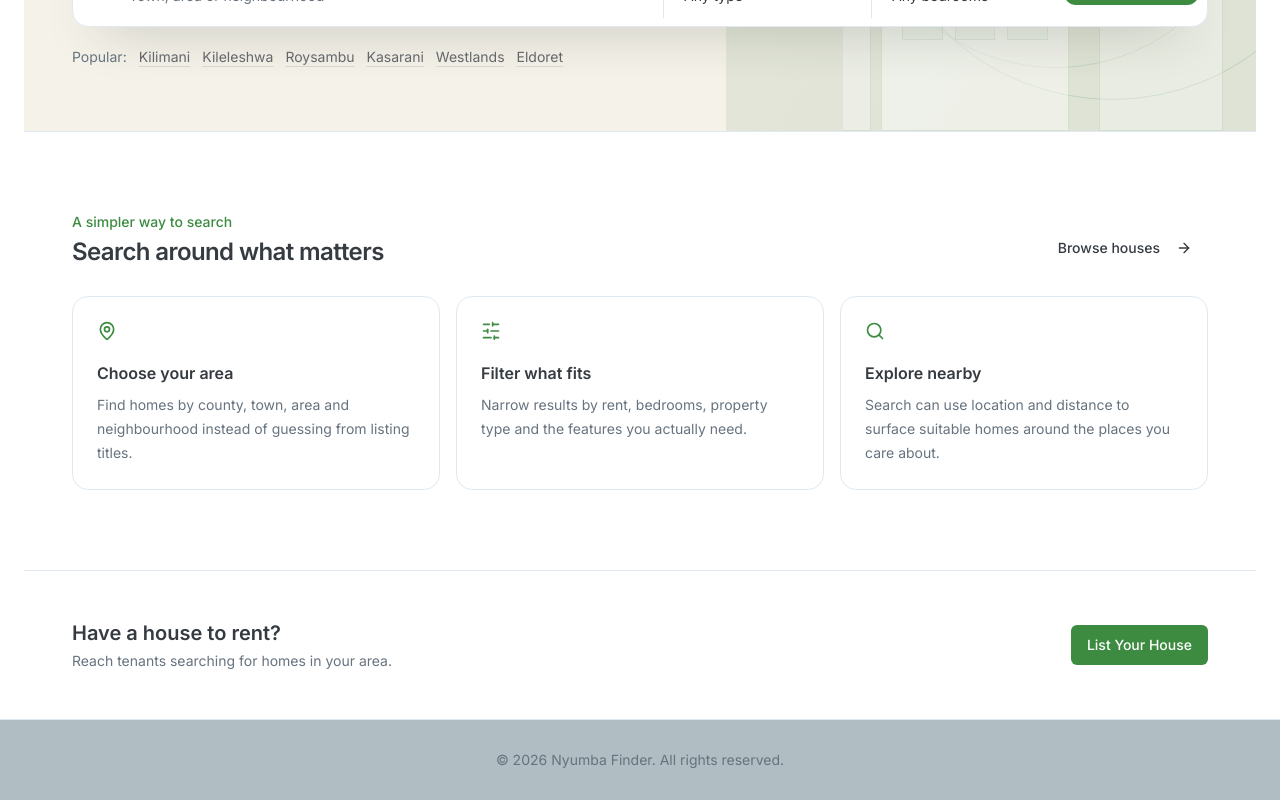
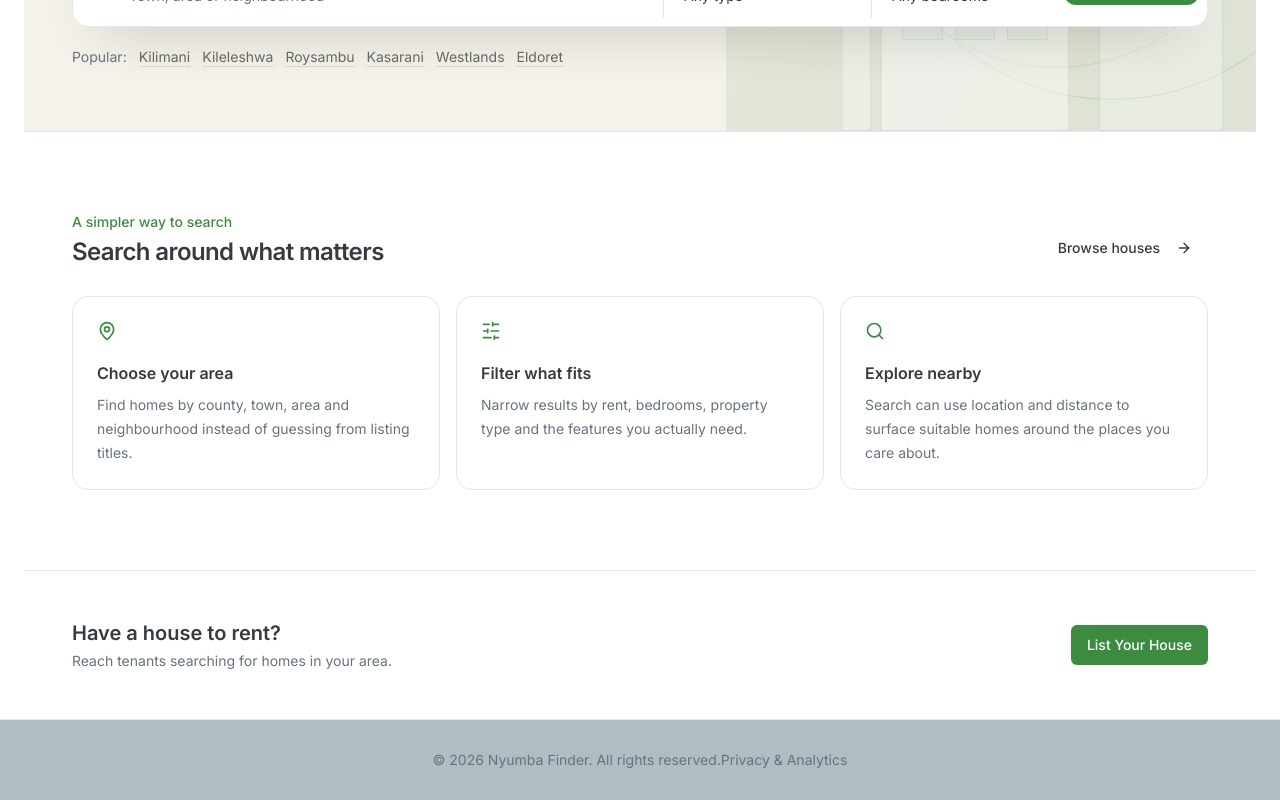
Before and after one commit to jaykurgat/Nyumba-Finder, a Next.js app: page / in a window 1280 px wide. Shown: the part 509-1309 px from the top of the page. Built offline with nearby package versions, Linux system fonts and the light colour scheme.

Commit message:
Link privacy page from footer

```diff
--- a/src/components/layout/Footer.tsx
+++ b/src/components/layout/Footer.tsx
@@ -1,10 +1,15 @@
+import Link from 'next/link';
+
 export function Footer() {
   const currentYear = new Date().getFullYear();
   return (
     <footer className="py-6 md:px-8 md:py-0 border-t bg-secondary/50">
       <div className="container flex flex-col items-center justify-center gap-4 md:h-20 md:flex-row">
         <p className="text-center text-sm leading-loose text-muted-foreground">
-          &copy; {currentYear} Nyumba Finder. All rights reserved.
+          <span>&copy; {currentYear} Nyumba Finder. All rights reserved.</span>
+          <Link href="/privacy" className="underline-offset-4 hover:underline">
+            Privacy & Analytics
+          </Link>
         </p>
       </div>
     </footer>
```
